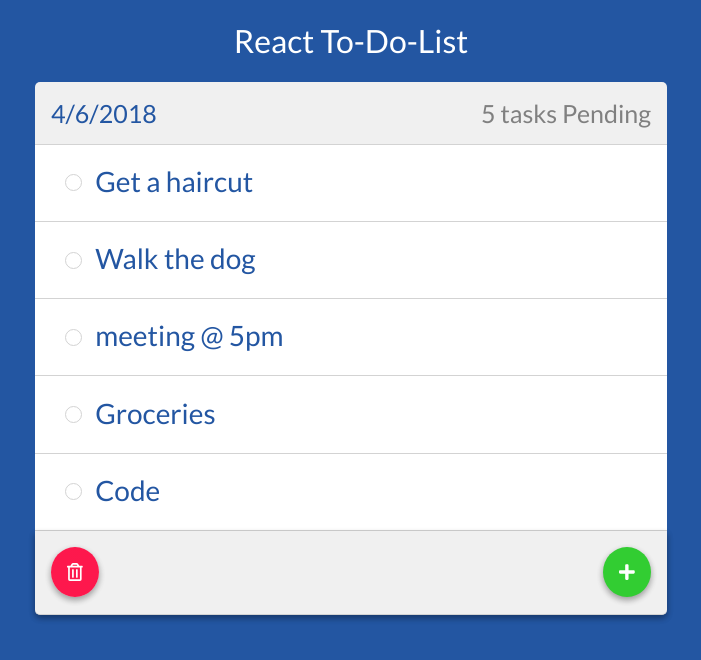
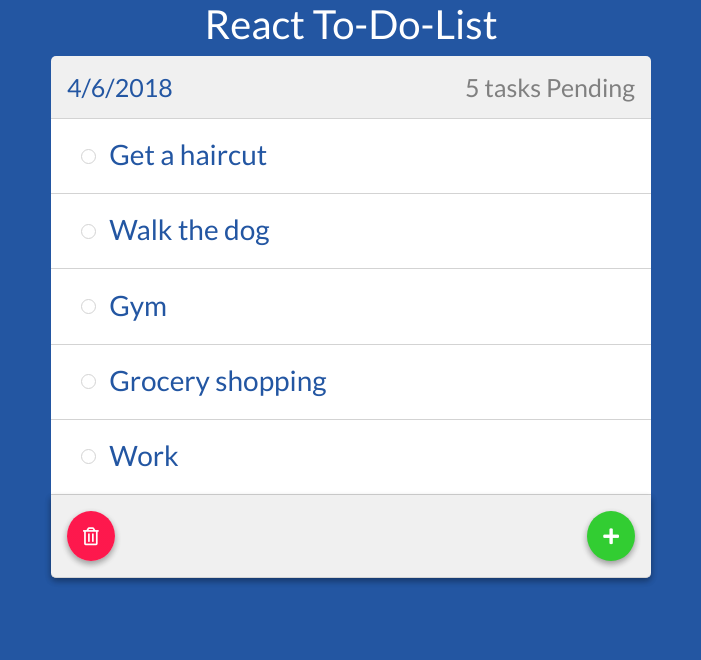
Before and after one commit to kevinlo123/react-to-do-list, a React app: page / in a window 1280 px wide. Shown: the top 660 px of the page, without its empty margins (289-990 px from the left). Built offline with nearby package versions, Linux system fonts and the light colour scheme.

Commit message:
finishing this

```diff
--- a/package.json
+++ b/package.json
@@ -10,6 +10,7 @@
     "babel-loader": "7.1.2",
     "babel-preset-react-app": "^3.1.1",
     "babel-runtime": "6.26.0",
+    "bootstrap": "^4.3.1",
     "case-sensitive-paths-webpack-plugin": "2.1.1",
     "chalk": "1.1.3",
     "css-loader": "0.28.7",
@@ -33,6 +34,7 @@
     "promise": "8.0.1",
     "raf": "3.4.0",
     "react": "^16.3.1",
+    "react-bootstrap": "^1.0.0-beta.8",
     "react-dev-utils": "^5.0.1",
     "react-dom": "^16.3.1",
     "resolve": "1.6.0",
--- a/public/index.html
+++ b/public/index.html
@@ -6,7 +6,13 @@
       <meta name="theme-color" content="#000000">
       <link rel="manifest" href="%PUBLIC_URL%/manifest.json">
       <link rel="shortcut icon" href="%PUBLIC_URL%/favicon.ico">
-    <script defer src="https://use.fontawesome.com/releases/v5.0.9/js/all.js" integrity="sha384-8iPTk2s/jMVj81dnzb/iFR2sdA7u06vHJyyLlAd4snFpCl/SnyUjRrbdJsw1pGIl" crossorigin="anonymous"></script>
+      <link rel="stylesheet" href="https://use.fontawesome.com/releases/v5.8.1/css/all.css" integrity="sha384-50oBUHEmvpQ+1lW4y57PTFmhCaXp0ML5d60M1M7uH2+nqUivzIebhndOJK28anvf" crossorigin="anonymous">
+      <link
+         rel="stylesheet"
+         href="https://maxcdn.bootstrapcdn.com/bootstrap/4.3.1/css/bootstrap.min.css"
+         integrity="sha384-ggOyR0iXCbMQv3Xipma34MD+dH/1fQ784/j6cY/iJTQUOhcWr7x9JvoRxT2MZw1T"
+         crossorigin="anonymous"
+      />
       <title>React App</title>
    </head>
    <body>
--- a/src/components/App.jsx
+++ b/src/components/App.jsx
@@ -1,17 +1,27 @@
 import React, { Component } from 'react';
-import Header_also_todos from './Header.jsx';
-import ToDoItem from './To-do-item.jsx';
-import DeleteAdd from './DeleteAdd.jsx';
+import HeaderAlsoTodos from './Header.jsx';
 
 class App extends Component {
-  render() {
-    return (
-      <div className="App-wrapper">
-        <Header_also_todos/>
-        <DeleteAdd/>
-      </div>
-    );
+
+   constructor() {
+      super();
+      let date = new Date();
+      let dd = date.getDate();  //current day
+      let mm = date.getMonth() + 1; // current month January = 0
+      let yyyy = date.getFullYear(); // current year
+      date = `${mm}/${dd}/${yyyy}`;
+      this.state = {
+         date: date
+      }
   }
+
+   render() {
+      return (
+         <div className="App-wrapper">
+            <HeaderAlsoTodos date={this.state.date}/>
+         </div>
+      );
+   }
 }
 
 export default App;
--- a/src/components/DeleteAdd.jsx
+++ b/src/components/DeleteAdd.jsx
@@ -1,19 +1,56 @@
 import React, {Component} from 'react';
 import '../stylesheets/DeleteAdd.scss'
+import Modal from 'react-bootstrap/Modal';
+import Button from 'react-bootstrap/Button';
 
-class DeleteAdd extends Component{
-  render(){
-      return(
-        <footer>
-          <div className="delete">
-            <i title="Clear completed" class="far fa-trash-alt"></i>
-          </div>
-          <div className="add-item">
-            <i title="Add a task" class="fas fa-plus"></i>
-          </div>
-        </footer>
+class DeleteAdd extends Component {
+   constructor(props, context) {
+      super(props, context);
+
+      this.handleShow = this.handleShow.bind(this);
+      this.handleClose = this.handleClose.bind(this);
+
+      this.state = {
+         show: false,
+      };
+   }
+
+   handleClose() {
+      this.setState({ show: false });
+   }
+
+   handleShow() {
+      this.setState({ show: true });
+   }
+
+   render() {
+      return (
+         <div>
+            <footer>
+               <div className="delete" onClick={() => {this.props.removeItems(this.props.items)} }>
+                  <i title="Clear completed" className="far fa-trash-alt"></i>
+               </div>
+               <div className="add-item" onClick={this.handleShow}>
+                  <i style={this.style}title="Add a task" className="fas fa-plus"></i>
+               </div>
+            </footer>
+            <Modal show={this.state.show} onHide={this.handleClose}>
+               <Modal.Header closeButton>
+                  <Modal.Title>Modal heading</Modal.Title>
+               </Modal.Header>
+               <Modal.Body>Woohoo, you're reading this text in a modal!</Modal.Body>
+               <Modal.Footer>
+                  <Button variant="secondary" onClick={this.handleClose}>
+                  Close
+                  </Button>
+                  <Button variant="primary" onClick={this.handleClose}>
+                  Save Changes
+                  </Button>
+               </Modal.Footer>
+            </Modal>
+         </div>
       );
-  }
+   }
 }
 
 export default DeleteAdd;
--- a/src/components/Header.jsx
+++ b/src/components/Header.jsx
@@ -1,47 +1,41 @@
 import React, {Component} from 'react';
+import ToDoItem from './To-do-item.jsx'
 import '../stylesheets/Header.scss';
-import ToDoItem from './To-do-item.jsx';
 
 
-class Header_also_todos extends Component {
-  constructor() {
-    super();
-    let date = new Date();
-    let dd = date.getDate();  //current day
-    let mm = date.getMonth() + 1; // current month January = 0
-    let yyyy = date.getFullYear(); // current year
-    date = `${mm}/${dd}/${yyyy}`;
+class HeaderAlsoTodos extends Component {
+
+   constructor(props) {
+      super(props);
       this.state = {
-      date: date,
-      tasksPending: 5,
+         tasksLeft: 5
+      };
    }
-  }
-  ontasksPendingDone(){
+
+   ontasksPendingDone() {
       this.setState({
-      tasksPending : this.state.tasksPending - 1
+         tasksLeft: this.state.tasksLeft - 1
       });
    }
-  ontasksPendingNotDone(){
+
+   ontasksPendingNotDone() {
       this.setState({
-      tasksPending : this.state.tasksPending + 1
+         tasksLeft: this.state.tasksLeft + 1
       });
    }
+
    render() {
       return(
          <div className="header-container">
             <h1 className="react-to-do-txt">React To-Do-List</h1>
             <header>
-          <h1 className="date-header">{this.state.date}</h1>
-          <h2 className="tasks-pending-header">{this.state.tasksPending} tasks Pending</h2>
+               <h1 className="date-header">{this.props.date}</h1>
+               <h2 className="tasks-pending-header">{this.state.tasksLeft} tasks Pending</h2>
             </header>
-        <ToDoItem task="Get a haircut" ontasksPendingDone={this.ontasksPendingDone.bind(this)} ontasksPendingNotDone={this.ontasksPendingNotDone.bind(this)}/>
-        <ToDoItem task="Walk the dog" ontasksPendingDone={this.ontasksPendingDone.bind(this)} ontasksPendingNotDone={this.ontasksPendingNotDone.bind(this)}/>
-        <ToDoItem task="meeting @ 5pm" ontasksPendingDone={this.ontasksPendingDone.bind(this)} ontasksPendingNotDone={this.ontasksPendingNotDone.bind(this)}/>
-        <ToDoItem task="Groceries" ontasksPendingDone={this.ontasksPendingDone.bind(this)} ontasksPendingNotDone={this.ontasksPendingNotDone.bind(this)}/>
-        <ToDoItem task="Code" ontasksPendingDone={this.ontasksPendingDone.bind(this)} ontasksPendingNotDone={this.ontasksPendingNotDone.bind(this)}/>
+            <ToDoItem ontasksPendingDone={this.ontasksPendingDone.bind(this)} ontasksPendingNotDone={this.ontasksPendingNotDone.bind(this)} />
          </div>
       );
    }
 }
 
-export default Header_also_todos;
+export default HeaderAlsoTodos;
--- a/src/components/To-do-item.jsx
+++ b/src/components/To-do-item.jsx
@@ -1,36 +1,65 @@
 import React, {Component} from 'react';
+import DeleteAdd from './DeleteAdd.jsx';
 import '../stylesheets/To-do-item.scss';
 
 class ToDoItem extends Component {
+
    constructor(props) {
       super(props);
       this.state = {
-      taskDone: false,
-      item: "todo-item",
-      custom_radio: "custom-radio",
+         toDos: this.startingToDos
       };
    }
-  taskFinished() {
-    if(!this.state.taskDone){
-      this.setState({
-        taskDone: true,
-        item: "checked",
-        custom_radio: "custom-radio-checked",
-      });
-    }else if(this.state.taskDone){
-      this.setState({
-        taskDone: false,
-        item: "todo-item",
-        custom_radio: "custom-radio",
+
+   startingToDos = [
+      {id: 1, task: "Get a haircut", done: false},
+      {id: 2, task: "Walk the dog", done: false},
+      {id: 3, task: "Gym", done: false},
+      {id: 4, task: "Grocery shopping", done: false},
+      {id: 5, task: "Work", done: false}
+   ];
+
+   taskFinished(event) {
+      event.target.classList.toggle("custom-radio-checked");
+      event.target.nextSibling.classList.toggle("checked");
+      if (event.target.nextSibling.classList.contains("checked")) {
+         this.props.ontasksPendingDone()
+      } else {
+         this.props.ontasksPendingNotDone()
+      }
+      this.updateEvent(this.state.toDos, event);
+   }
+
+   updateEvent(array, event) {
+      array.forEach((item) => {
+         if (parseFloat(event.target.nextSibling.getAttribute("data-key")) === item.id) {
+            return (
+               !item.done ? item.done = true : item.done = false
+            );
+         }
       });
    }
-    this.state.custom_radio === "custom-radio" ? this.props.ontasksPendingDone() : this.props.ontasksPendingNotDone();
+
+   removeItems(currentItems) {
+      const filteredToDos = currentItems.filter(item => !item.done);
+      this.setState({
+         toDos: filteredToDos
+      });
    }
+
    render() {
-    return(
-      <div className="task-container">
-        <div className={this.state.custom_radio} onClick={this.taskFinished.bind(this)} ></div>
-        <h1 className={this.state.item}>{this.props.task}</h1>
+      const items = this.state.toDos.map((item) => {
+         return (
+            <div key={item.id.toString()} className="task-container">
+               <div onClick={this.taskFinished.bind(this)} ref="custom-radio" className="custom-radio"></div>
+               <h1 data-key={item.id.toString()} className="todo-item">{item.task}{this.state.tasksLeft}</h1>
+            </div>
+         )
+      });
+      return (
+         <div>
+            {items}
+            <DeleteAdd items={this.state.toDos} removeItems={this.removeItems.bind(this)}/>
          </div>
       );
    }
--- a/src/stylesheets/DeleteAdd.scss
+++ b/src/stylesheets/DeleteAdd.scss
@@ -23,9 +23,9 @@ footer {
     padding: 1rem;
     cursor: pointer;
     font-size: 18px;
+    transition: all .4s ease-in-out;
     &:hover {
       transform: scale(1.2);
-      transition: .5s all;
     }
   }
   .fa-plus{
```
Also changed, not shown: 1 other file (tests, documents, lock files or other folders). Lines whose indentation alone changed are shown as unchanged.
